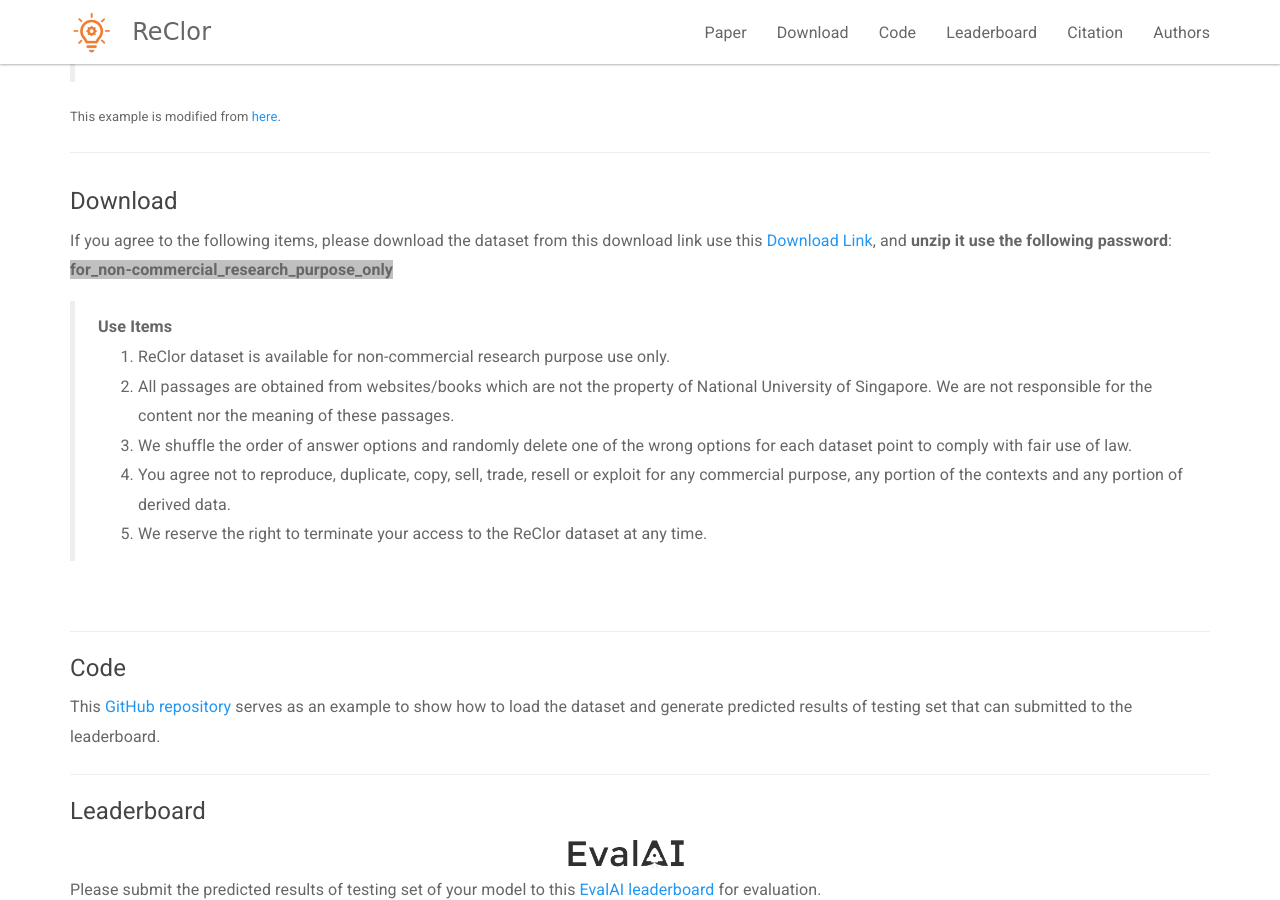
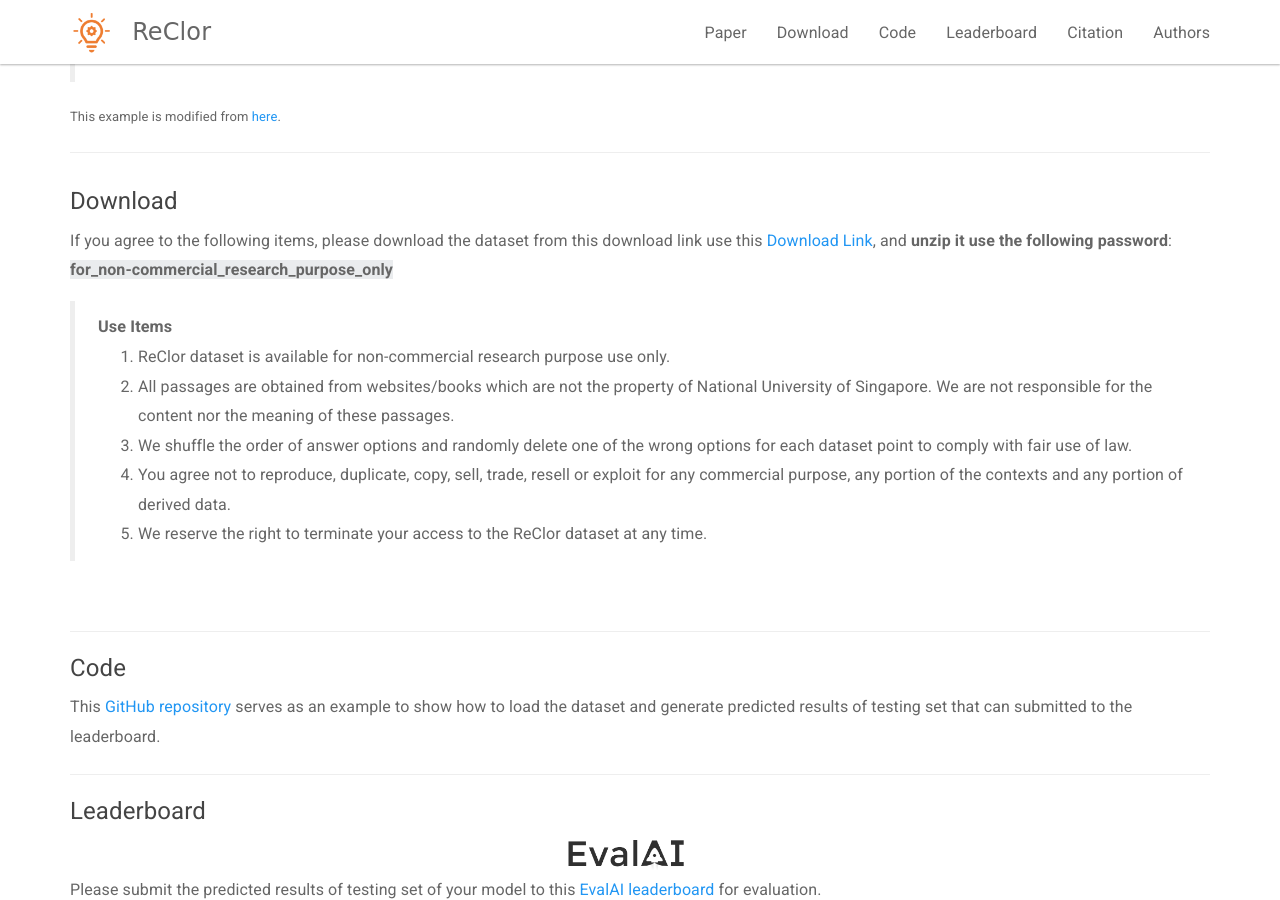
Before and after one commit to yuweihao/reclor, a Jekyll site: the page built from index.html, in a window 1280 px wide and 900 px high, scrolled down 914 px. Built offline with Jekyll 4.4.1, drawn with Linux system fonts in a browser that asks for light colours.

Commit message:
Update index.html

```diff
--- a/index.html
+++ b/index.html
@@ -46,7 +46,7 @@ layout: default
         If you agree to the following items, please download the dataset from this download link use this <a href="https://github.com/yuweihao/reclor/releases/download/v1/reclor_data.zip">Download Link</a>,
         and <strong>unzip it use the following password</strong>:
         <br>
-        <strong style= "background:silver" >for_non-commercial_research_purpose_only</strong>
+        <strong style= "background:#EAECEE" >for_non-commercial_research_purpose_only</strong>
     </p>
     <blockquote>
     <strong>Use Items</strong>
```
